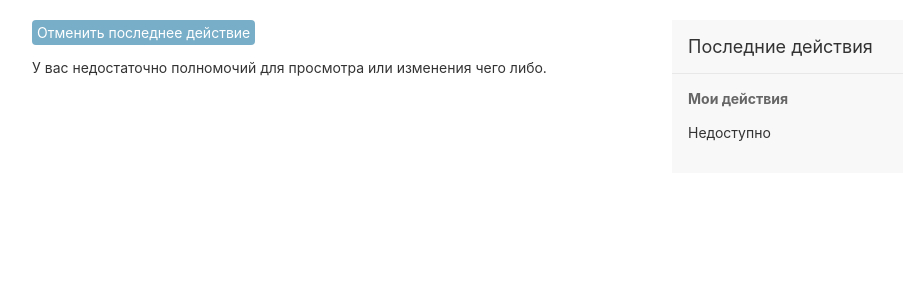
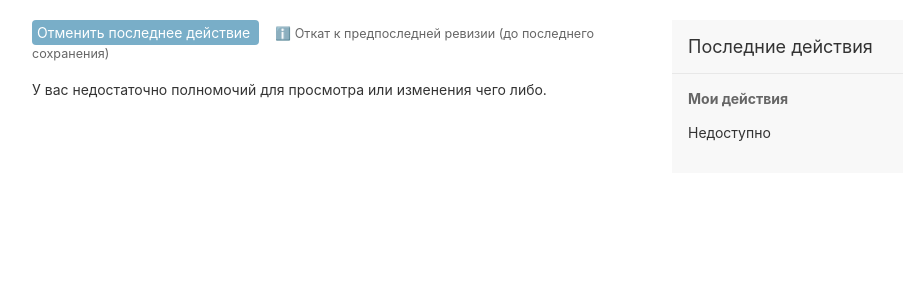
Before and after one commit to KoboSteruS/light-city, a Django app: template templates/admin/index.html in a window 1280 px wide. Shown: the part 20-320 px from the top of the page, without its empty margins (8-911 px from the left). Run offline with Django 4.2, Linux system fonts and the light colour scheme; the template is opened without the code that fills it, so the values that code supplies are empty; some libraries are stand-ins or nearby versions.

Commit message:
feat: админка - описание кнопки отмены последнего действия
- Добавлен tooltip с объяснением работы (откат к предпоследней ревизии)
- Видимый текст-подсказка для пользователей

Made-with: Cursor

```diff
--- a/templates/admin/index.html
+++ b/templates/admin/index.html
@@ -14,7 +14,15 @@
 {% block content %}
 <div id="content-main">
   <p style="margin-bottom: 1rem;">
-    <a href="{% url 'admin:admin_undo_last' %}" class="button">Отменить последнее действие</a>
+    <a href="{% url 'admin:admin_undo_last' %}"
+       class="button"
+       title="Откатывает к состоянию ДО последнего сохранения (применяет предпоследнюю ревизию). Отменённое действие удаляется из истории. Работает только для ваших изменений."
+       style="position: relative;">
+      Отменить последнее действие
+    </a>
+    <span style="font-size: 0.9em; color: #666; margin-left: 1rem;">
+      ℹ️ Откат к предпоследней ревизии (до последнего сохранения)
+    </span>
   </p>
   {% include "admin/app_list.html" with app_list=app_list show_changelinks=True %}
 </div>
```
